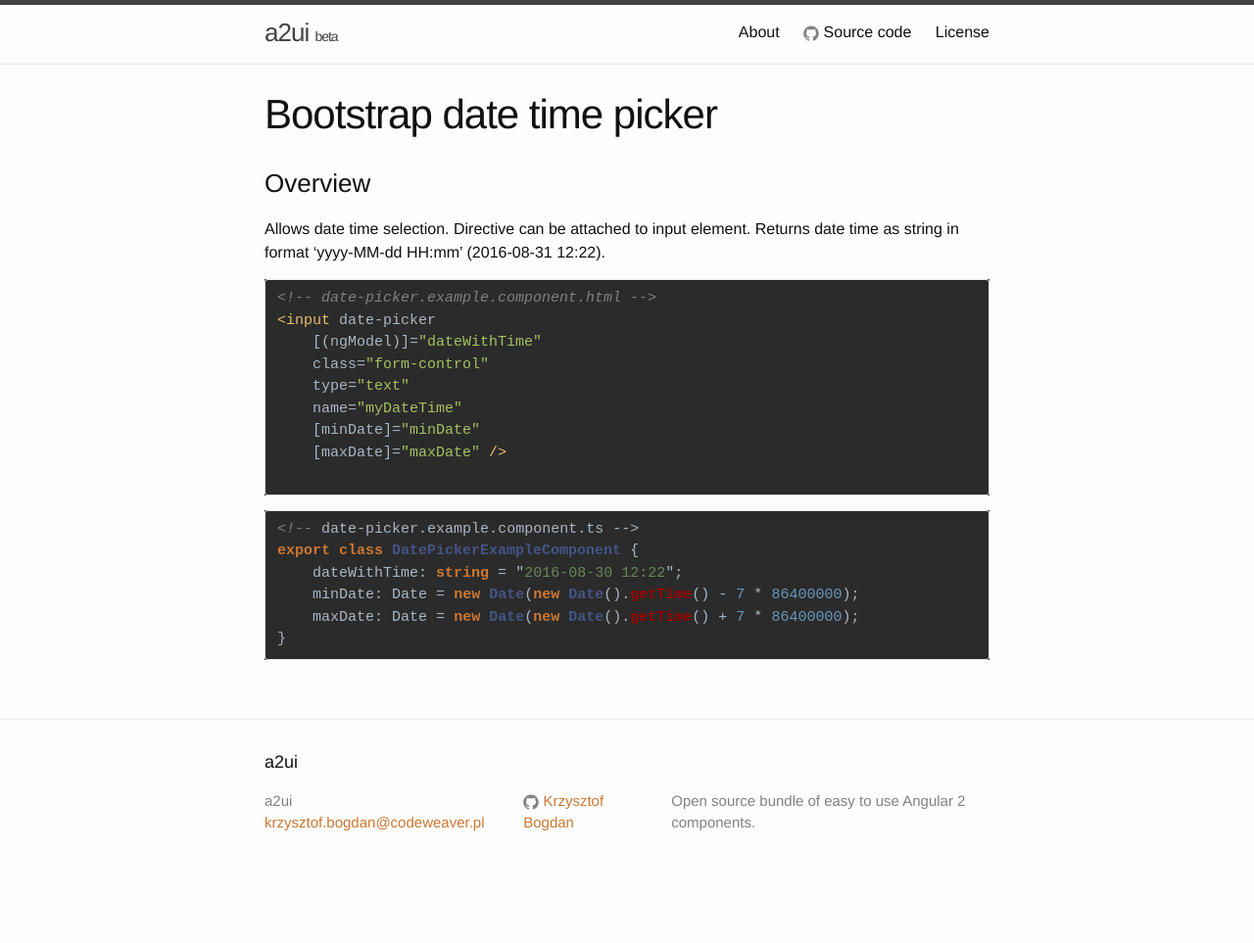
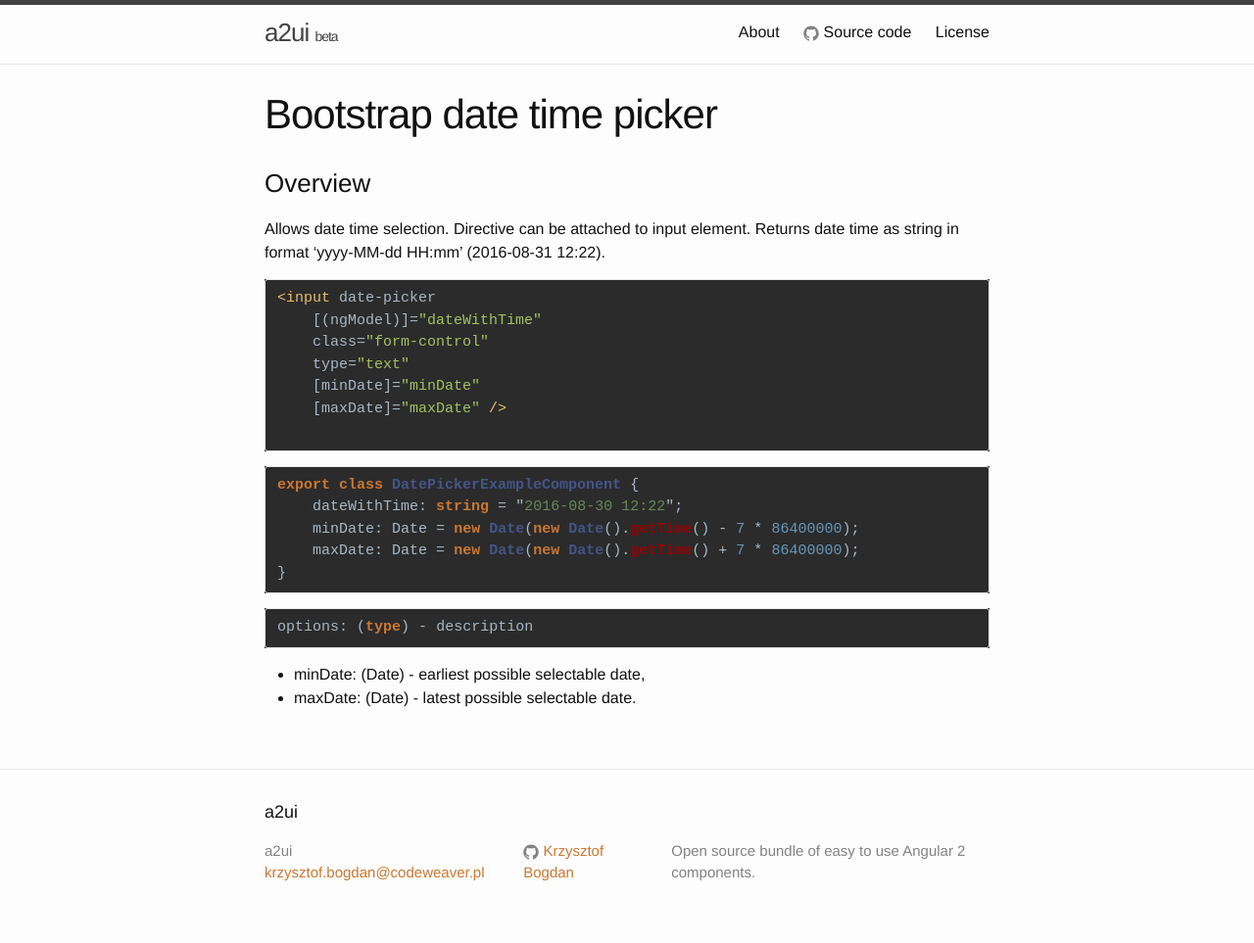
Before and after one commit to a2ui/a2ui, a Jekyll site: the page built from documentation/bootstrap/date-time-picker.md, in a window 1280 px wide. Shown: the whole page at 98% size. Built offline with Jekyll 4.4.1, drawn with Linux system fonts in a browser that asks for light colours; comment, search, counter and statistics services are not loaded; before the commit the page ends 912 px from its top, so only the background shows below that.

Commit message:
Added date picker components documentation, fixed review comments

```diff
--- a/documentation/bootstrap/date-time-picker.md
+++ b/documentation/bootstrap/date-time-picker.md
@@ -11,12 +11,10 @@
 
 {% highlight html %}
 {% raw %}
-<!-- date-picker.example.component.html -->
 <input date-picker
     [(ngModel)]="dateWithTime"
     class="form-control"
     type="text"
-    name="myDateTime"
     [minDate]="minDate"
     [maxDate]="maxDate" />
 
@@ -25,7 +23,6 @@
 
 {% highlight ts %}
 {% raw %}
-<!-- date-picker.example.component.ts -->
 export class DatePickerExampleComponent {
     dateWithTime: string = "2016-08-30 12:22";
     minDate: Date = new Date(new Date().getTime() - 7 * 86400000);
@@ -33,3 +30,10 @@
 }
 {% endraw %}
 {% endhighlight %}
+
+{% highlight ts %}
+options: (type) - description
+{% endhighlight %}
+
+* minDate: (Date) - earliest possible selectable date,
+* maxDate: (Date) - latest possible selectable date.
```
Also changed, not shown: documentation/bootstrap/date-picker.md (+2 -5 lines), documentation/bootstrap/date-range-picker.md (+2 -5 lines), documentation/bootstrap/date-time-range-picker.md (+7 -3 lines).
